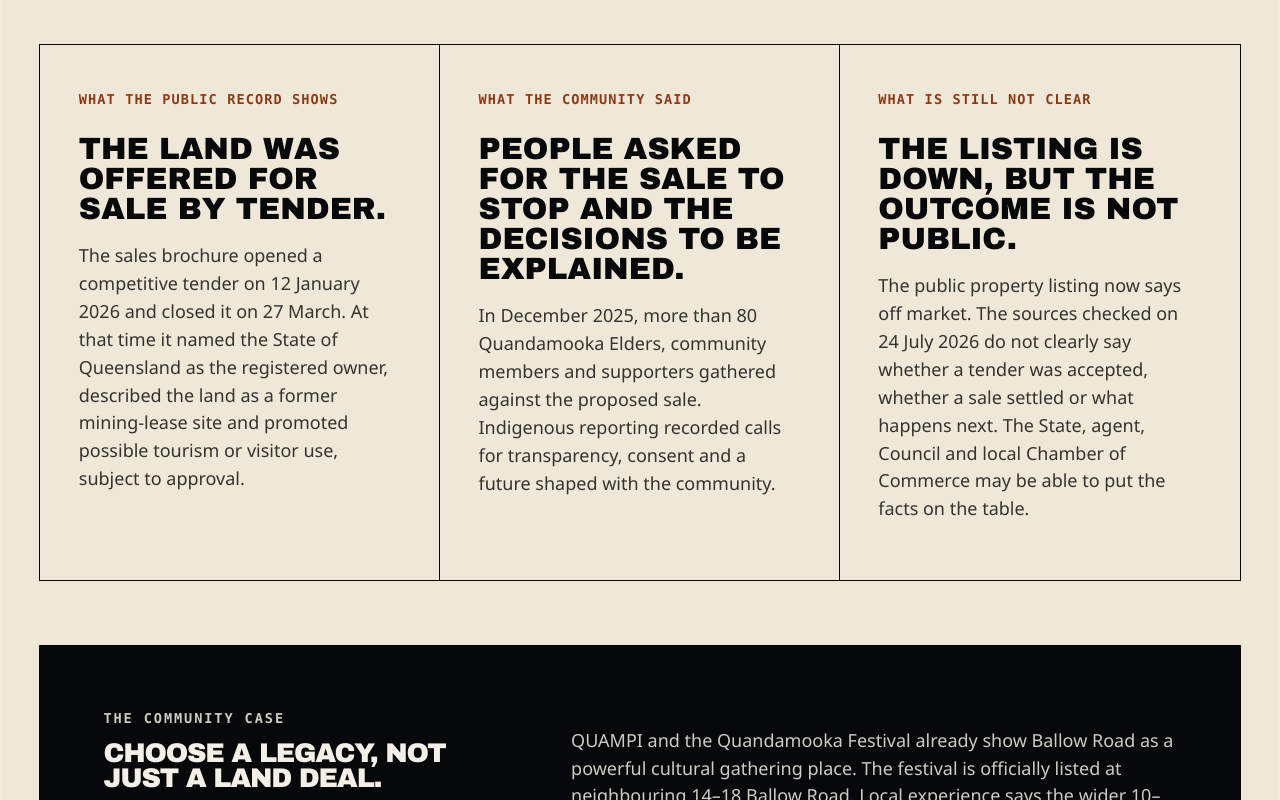
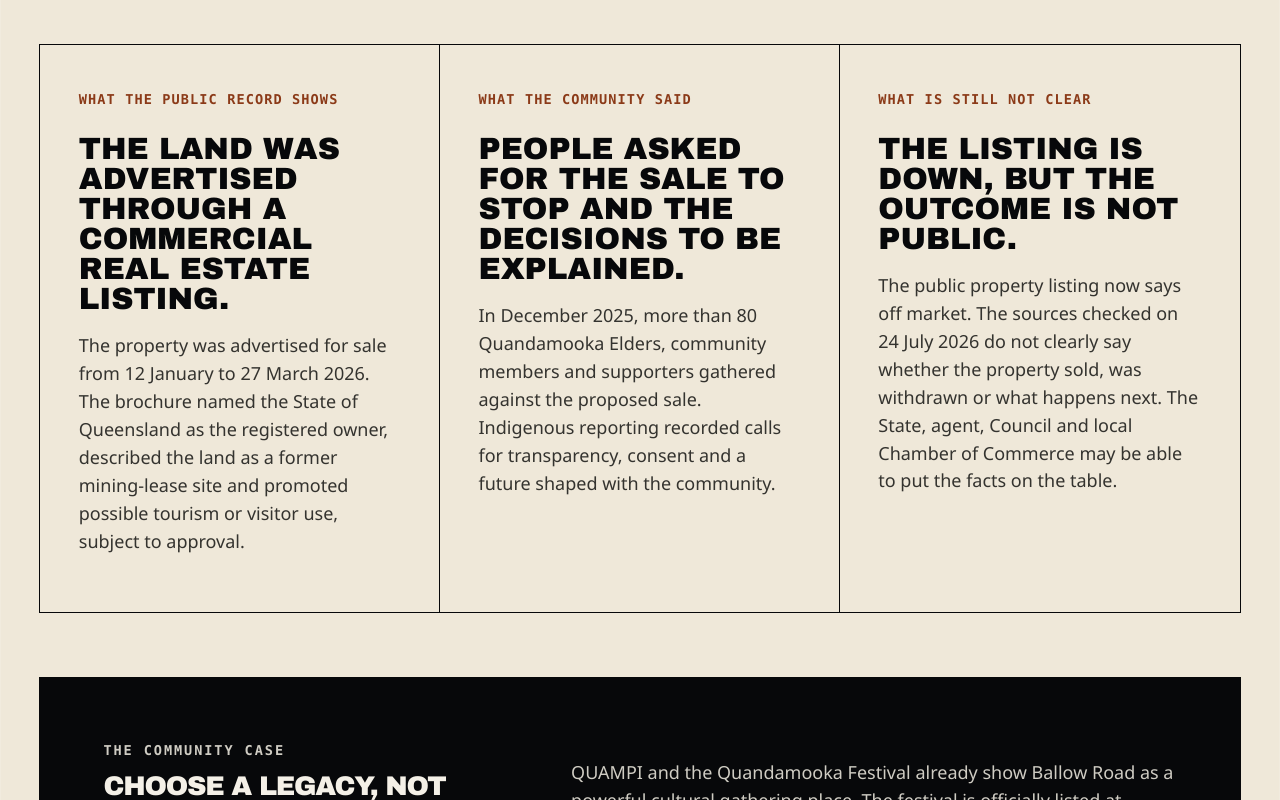
Before and after one commit to auraofintelligence/minjerribah-screen-media-network, a Next.js app: page /places in a window 1280 px wide. Shown: the part 3540-4340 px from the top of the page. Built offline with nearby package versions, Linux system fonts and the light colour scheme.

Commit message:
Use public contact form and correct property listing

```diff
--- a/components/PlacesPage.tsx
+++ b/components/PlacesPage.tsx
@@ -152,13 +152,12 @@ export function PlacesPage() {
         <div className="land-story-grid">
           <article>
             <span>WHAT THE PUBLIC RECORD SHOWS</span>
-            <h3>The land was offered for sale by tender.</h3>
+            <h3>The land was advertised through a commercial real estate listing.</h3>
             <p>
-              The sales brochure opened a competitive tender on 12 January 2026
-              and closed it on 27 March. At that time it named the State of
-              Queensland as the registered owner, described the land as a former
-              mining-lease site and promoted possible tourism or visitor use,
-              subject to approval.
+              The property was advertised for sale from 12 January to 27 March
+              2026. The brochure named the State of Queensland as the registered
+              owner, described the land as a former mining-lease site and
+              promoted possible tourism or visitor use, subject to approval.
             </p>
           </article>
           <article>
@@ -176,10 +175,10 @@ export function PlacesPage() {
             <h3>The listing is down, but the outcome is not public.</h3>
             <p>
               The public property listing now says off market. The sources
-              checked on 24 July 2026 do not clearly say whether a tender was
-              accepted, whether a sale settled or what happens next. The State,
-              agent, Council and local Chamber of Commerce may be able to put
-              the facts on the table.
+              checked on 24 July 2026 do not clearly say whether the property
+              sold, was withdrawn or what happens next. The State, agent,
+              Council and local Chamber of Commerce may be able to put the
+              facts on the table.
             </p>
           </article>
         </div>
@@ -219,7 +218,7 @@ export function PlacesPage() {
             target="_blank"
             rel="noreferrer"
           >
-            Read the 2026 tender brochure ↗
+            Read the 2026 property brochure ↗
           </a>
           <a
             className="button button-ghost"
```
Also changed, not shown: components/JoinPage.tsx (+6 -6 lines), components/SourcesPage.tsx (+4 -3 lines).
